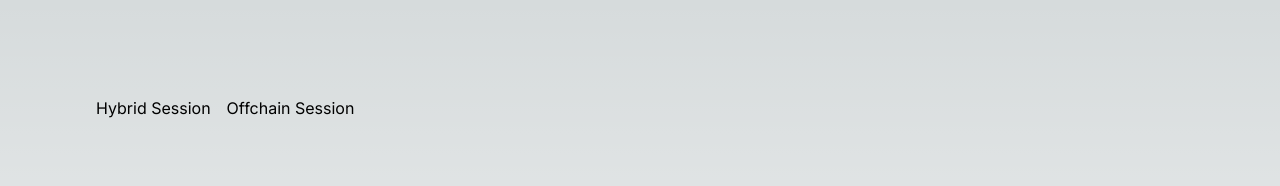
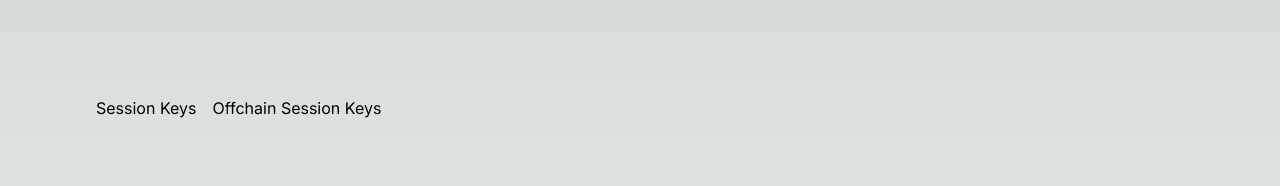
Before and after one commit to argentlabs/session-keys-example-dapp, a Next.js app: page / in a window 1280 px wide. Shown: the top 186 px of the page. Built offline with nearby package versions, Linux system fonts and the light colour scheme.

Commit message:
refactor

```diff
--- a/src/app/hybridSession/page.tsx
+++ b/src/app/session/page.tsx
@@ -1,8 +1,8 @@
 "use client";
 
 import { ConnectButton } from "@/components/ConnectButton";
-import { HybridSessionKeysExecute } from "@/components/HybridSessionKeysExecute";
-import { HybridSessionKeysSign } from "@/components/HybridSessionKeysSign";
+import { SessionKeysExecute } from "@/components/SessionKeysExecute";
+import { SessionKeysSign } from "@/components/SessionKeysSign";
 import { Links } from "@/components/Links";
 import { provider } from "@/constants";
 import { Status } from "@/helpers/status";
@@ -10,14 +10,14 @@ import { useEffect, useState } from "react";
 import { Account, GatewayError, constants } from "starknet";
 import { StarknetWindowObject, disconnect } from "starknetkit";
 
-export default function HybridSession() {
+export default function Session() {
   const [connectedWallet, setConnectedWallet] = useState<StarknetWindowObject | undefined | null>(null);
   const [chainId, setChainId] = useState<string>();
 
   const [lastTransactionHash, setLastTransactionHash] = useState("");
   const [transactionStatus, setTransactionStatus] = useState<Status>("idle");
   const [transactionError, setTransactionError] = useState("");
-  const [hybridSessionAccount, setHybridSessionAccount] = useState<Account | undefined>();
+  const [sessionAccount, setSessionAccount] = useState<Account | undefined>();
 
   useEffect(() => {
     const waitTx = async () => {
@@ -71,20 +71,20 @@ export default function HybridSession() {
           <div color="##ff4848">{transactionError.toString()}</div>
 
           <div className="flex flex-col text-black max-w-96">
-            <HybridSessionKeysSign
+            <SessionKeysSign
               wallet={connectedWallet}
               setTransactionStatus={setTransactionStatus}
-              setHybridSessionAccount={setHybridSessionAccount}
+              setSessionAccount={setSessionAccount}
             />
           </div>
 
           <div className="flex flex-col text-black max-w-96">
-            <HybridSessionKeysExecute
+            <SessionKeysExecute
               account={connectedWallet.account as any}
               setTransactionStatus={setTransactionStatus}
               setLastTransactionHash={setLastTransactionHash}
               transactionStatus={transactionStatus}
-              sessionAccount={hybridSessionAccount}
+              sessionAccount={sessionAccount}
             />
           </div>
         </>
--- a/src/components/Links.tsx
+++ b/src/components/Links.tsx
@@ -4,14 +4,14 @@ const Links = () => {
   const pathname = usePathname();
   return (
     <div className="flex gap-4">
-      <a href="/hybridSession" className={`${pathname.includes("hybridSession") ? "border-slate-200 border-b-2" : ""}`}>
-        Hybrid Session
+      <a href="/session" className={`${pathname.includes("session") ? "border-slate-200 border-b-2" : ""}`}>
+        Session Keys
       </a>
       <a
         href="/offchainSession"
         className={`${pathname.includes("offchainSession") ? "border-slate-200 border-b-2" : ""}`}
       >
-        Offchain Session
+        Offchain Session Keys
       </a>
     </div>
   );
--- a/src/components/HybridSessionKeysExecute.tsx
+++ b/src/components/SessionKeysExecute.tsx
@@ -8,7 +8,7 @@ import { ETHTokenAddress } from "@/constants";
 import { Status } from "@/helpers/status";
 import { parseInputAmountToUint256 } from "@/helpers/token";
 
-interface HybridSessionKeysExecuteProps {
+interface SessionKeysExecuteProps {
   account: AccountInterface;
   sessionAccount: Account | undefined;
   setTransactionStatus: (status: Status) => void;
@@ -16,7 +16,7 @@ interface HybridSessionKeysExecuteProps {
   transactionStatus: Status;
 }
 
-const HybridSessionKeysExecute: FC<HybridSessionKeysExecuteProps> = ({
+const SessionKeysExecute: FC<SessionKeysExecuteProps> = ({
   account,
   setTransactionStatus,
   transactionStatus,
@@ -72,4 +72,4 @@ const HybridSessionKeysExecute: FC<HybridSessionKeysExecuteProps> = ({
   );
 };
 
-export { HybridSessionKeysExecute };
+export { SessionKeysExecute };
--- a/src/components/HybridSessionKeysSign.tsx
+++ b/src/components/SessionKeysSign.tsx
@@ -7,10 +7,10 @@ import { Status } from "@/helpers/status";
 import { parseUnits } from "@/helpers/token";
 import { StarknetWindowObject } from "starknetkit";
 
-interface HybridSessionKeysSignProps {
+interface SessionKeysSignProps {
   wallet: StarknetWindowObject;
   setTransactionStatus: (status: Status) => void;
-  setHybridSessionAccount: (account: Account) => void;
+  setSessionAccount: (account: Account) => void;
 }
 
 const ETHFees = [
@@ -31,11 +31,7 @@ const STRKFees = [
   },
 ];
 
-const HybridSessionKeysSign: FC<HybridSessionKeysSignProps> = ({
-  wallet,
-  setTransactionStatus,
-  setHybridSessionAccount,
-}) => {
+const SessionKeysSign: FC<SessionKeysSignProps> = ({ wallet, setTransactionStatus, setSessionAccount }) => {
   const [isStarkFeeToken, setIsStarkFeeToken] = useState(false);
 
   const handleCreateSessionSubmit = async (e: React.FormEvent) => {
@@ -59,7 +55,7 @@ const HybridSessionKeysSign: FC<HybridSessionKeysSignProps> = ({
 
       /* const options: CreateSessionOptions = { wallet: wallet as StarknetWindowObjectSN, useWalletRequestMethods: true }; */
 
-      setHybridSessionAccount(
+      setSessionAccount(
         await createSessionAccount({
           provider,
           account: wallet.account,
@@ -96,4 +92,4 @@ const HybridSessionKeysSign: FC<HybridSessionKeysSignProps> = ({
   );
 };
 
-export { HybridSessionKeysSign };
+export { SessionKeysSign };
```
Also changed, not shown: 1 other file (tests, documents, lock files or other folders).
